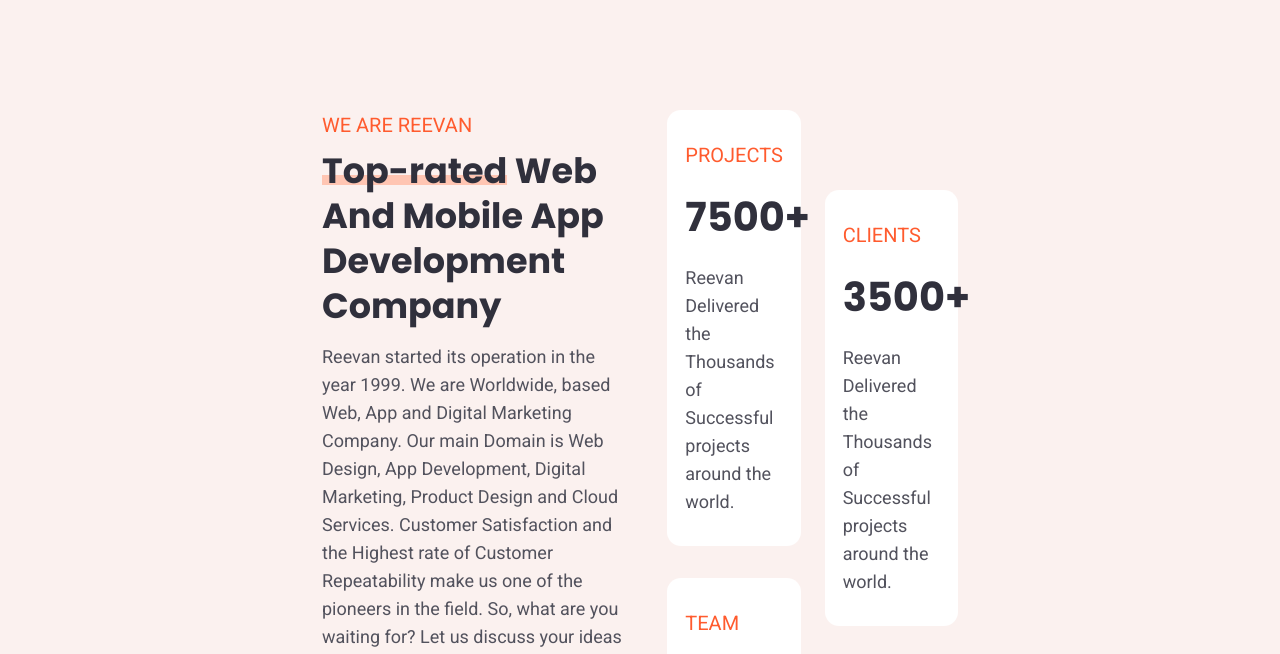
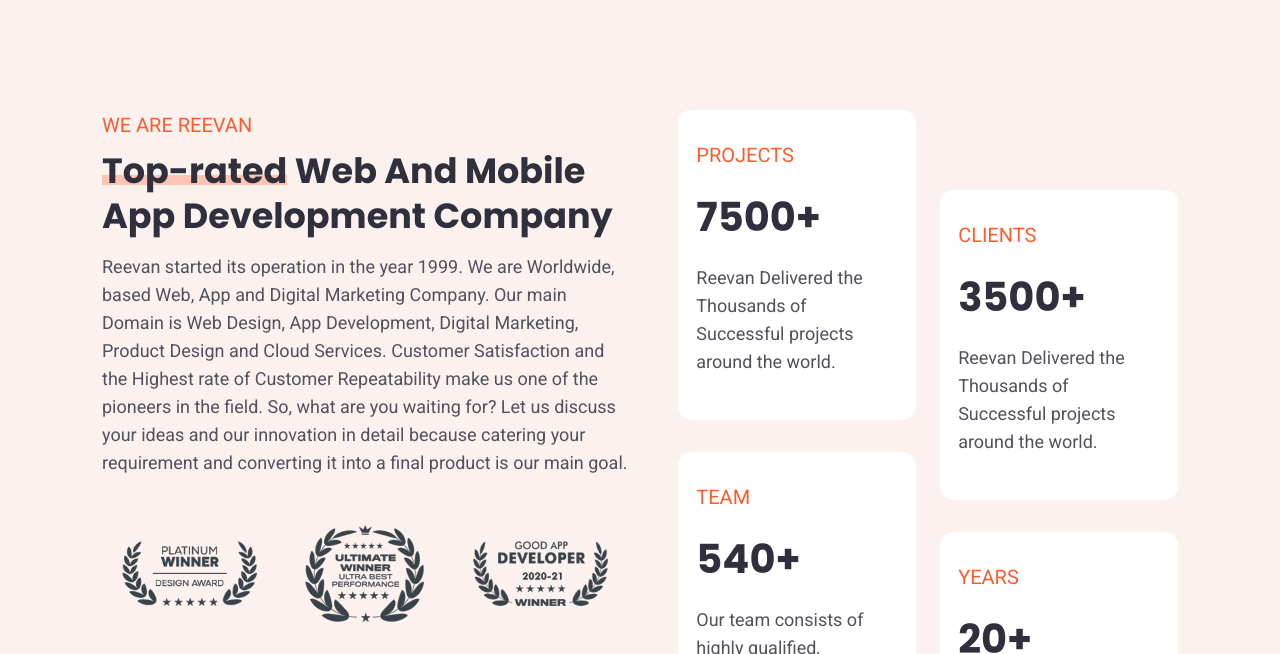
Before and after one commit to yadavkuldeepttt/ReevanWebsiteAssign, a plain HTML site: page index.html in a window 1280 px wide. Shown: the part 810-1464 px from the top of the page. Drawn offline with nearby package versions, Linux system fonts and the light colour scheme; files whose address does not match are found by name.

Commit message:
Update style.css

```diff
--- a/css/style.css
+++ b/css/style.css
@@ -2241,4 +2241,5 @@
   .container-sm {
     max-width: 660px;
   }
-}
+.container,.container-sm{
+  max-width:1100px;
```
